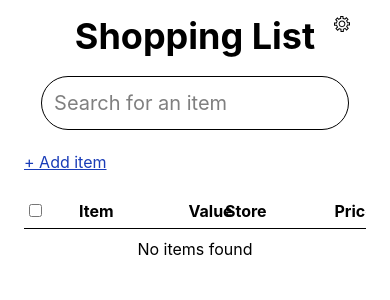
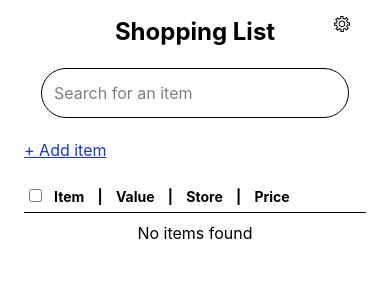
Before and after one commit to User0149/Shopping-List, a React (Vite) app: page / in a window 390 px wide. Shown: the top 300 px of the page. Built offline with nearby package versions, Linux system fonts and the light colour scheme.

Commit message:
added responsive design for phone

```diff
--- a/src/components/Header.tsx
+++ b/src/components/Header.tsx
@@ -7,7 +7,7 @@ export default function Header() {
 
     return (
         <div className="relative">
-            <h1 className="text-center font-bold text-4xl">Shopping List</h1>
+            <h1 className="text-center font-bold text-2xl sm:text-4xl">Shopping List</h1>
             <img src="settings.svg" alt="settings" width="16" className="absolute right-4 top-0 flex items-center justify-center cursor-pointer" onClick={() => setShowSettingsBox(true)} />
         </div>
     );
--- a/src/components/ItemsTable/ItemsTable.tsx
+++ b/src/components/ItemsTable/ItemsTable.tsx
@@ -29,6 +29,11 @@ function ItemsTableRow({ item }: ItemsTableRowProps) {
     const { items , setItemsAndUpdateLocalStorage} = useContext(ItemsContext);
     const { compareItem } = useContext(UpdateItemContext);
 
+    const itemName = item.itemName;
+    const itemValue = "$" + pricePerQty(item.storePrice, item.storeQuantity, item.storePrefix, item.compQuantity, item.compPrefix) + " / " + String(item.compQuantity) + " " + String(item.compPrefix) + String(item.unit);
+    const itemStore = item.store;
+    const itemPrice = "$" + item.storePrice.toFixed(2) + " @ " + String(item.storeQuantity) + " " + String(item.storePrefix) + String(item.unit);
+
     return (
         <tr className="cursor-pointer" onClick={(event) => {
             if ((event.target as HTMLElement).tagName !== "INPUT") {
@@ -43,17 +48,24 @@ function ItemsTableRow({ item }: ItemsTableRowProps) {
                     })));
                 }}></input>
             </td>
-            <td>
-                {item.itemName}
+
+            {/* Mobile cell */}
+            <td className="table-cell sm:hidden">
+                {itemName}&nbsp;&nbsp;&nbsp;&nbsp;|&nbsp;&nbsp;&nbsp;&nbsp;{itemValue}&nbsp;&nbsp;&nbsp;&nbsp;|&nbsp;&nbsp;&nbsp;&nbsp;{itemStore}&nbsp;&nbsp;&nbsp;&nbsp;|&nbsp;&nbsp;&nbsp;&nbsp;{itemPrice}
             </td>
-            <td>
-                {"$" + pricePerQty(item.storePrice, item.storeQuantity, item.storePrefix, item.compQuantity, item.compPrefix) + " / " + String(item.compQuantity) + " " + String(item.compPrefix) + String(item.unit)}
-                </td>
-            <td>
-                {item.store}
-                </td>
-            <td>
-                {"$" + item.storePrice.toFixed(2) + " @ " + String(item.storeQuantity) + " " + String(item.storePrefix) + String(item.unit)}
+
+            {/* Desktop cells */}
+            <td className="hidden sm:table-cell">
+                {itemName}
+            </td>
+            <td className="hidden sm:table-cell">
+                {itemValue}
+            </td>
+            <td className="hidden sm:table-cell">
+                {itemStore}
+            </td>
+            <td className="hidden sm:table-cell">
+                {itemPrice}
             </td>
         </tr>
     );
@@ -68,16 +80,23 @@ function ItemsTableHead({ selectedOnly, setSelectedOnly }: ItemsTableHeadProps)
                         setSelectedOnly(!selectedOnly);
                     }}></input>
                 </th>
-                <th>
+
+                {/* Mobile header */}
+                <th className="table-cell sm:hidden">
+                    Item&nbsp;&nbsp;&nbsp;&nbsp;|&nbsp;&nbsp;&nbsp;&nbsp;Value&nbsp;&nbsp;&nbsp;&nbsp;|&nbsp;&nbsp;&nbsp;&nbsp;Store&nbsp;&nbsp;&nbsp;&nbsp;|&nbsp;&nbsp;&nbsp;&nbsp;Price
+                </th>
+
+                {/* Desktop headers */}
+                <th className="hidden sm:table-cell">
                     Item
                 </th>
-                <th>
+                <th className="hidden sm:table-cell">
                     Value
                 </th>
-                <th>
+                <th className="hidden sm:table-cell">
                     Store
                 </th>
-                <th>
+                <th className="hidden sm:table-cell">
                     Price
                 </th>
             </tr>
@@ -109,9 +128,20 @@ export default function ItemsTable() {
 
     return (
         <SpaceY spacing={2}>
-            <table className="table-fixed w-full">
+            {/* Table for mobile screens */}
+            <table className="table-fixed w-full table sm:hidden text-sm sm:text-base">
                 <colgroup>
-                    <col className="w-[50px]"/>
+                    <col className="w-[25px]"/>
+                    <col className="w-full"/>
+                </colgroup>
+                <ItemsTableHead selectedOnly={selectedOnly} setSelectedOnly={setSelectedOnly} />
+                <ItemsTableBody selectedOnly={selectedOnly} />
+            </table>
+
+            {/* Table for larger screens */}
+            <table className="table-fixed w-full hidden sm:table">
+                <colgroup>
+                    <col className="w-[25px]"/>
                     <col className="w-3/8"/>
                     <col className="w-1/8"/>
                     <col className="w-3/8"/>
@@ -120,8 +150,10 @@ export default function ItemsTable() {
                 <ItemsTableHead selectedOnly={selectedOnly} setSelectedOnly={setSelectedOnly} />
                 <ItemsTableBody selectedOnly={selectedOnly} />
             </table>
+
+            {/* No items matched the search */}
             {
-                (items === null || filterItems(items, searchQuery, selectedOnly).length === 0) &&
+                (filterItems(items, searchQuery, selectedOnly).length === 0) &&
                 <div className="text-center">No items found</div>
             }
         </SpaceY>
--- a/src/components/SearchBar.tsx
+++ b/src/components/SearchBar.tsx
@@ -7,7 +7,7 @@ export default function SearchBar() {
 
     return (
         <div>
-            <input name="search-bar" className="w-9/10 rounded-full border block m-auto text-xl p-3" placeholder="Search for an item" onInput={(e) => {
+            <input name="search-bar" className="w-9/10 rounded-full border block m-auto text-base sm:text-xl p-3" placeholder="Search for an item" onInput={(e) => {
                 setSearchQuery((e.target as HTMLInputElement).value);
             }}></input>
         </div>
```
